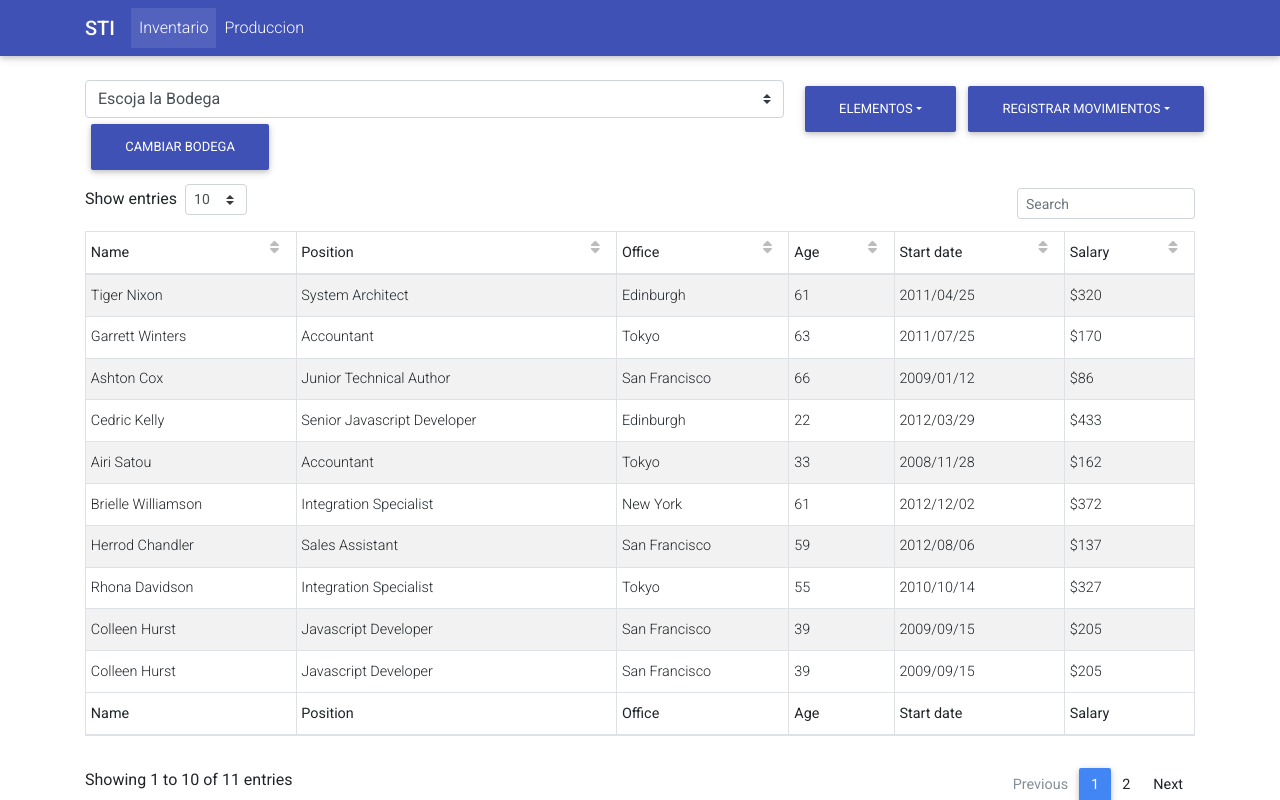
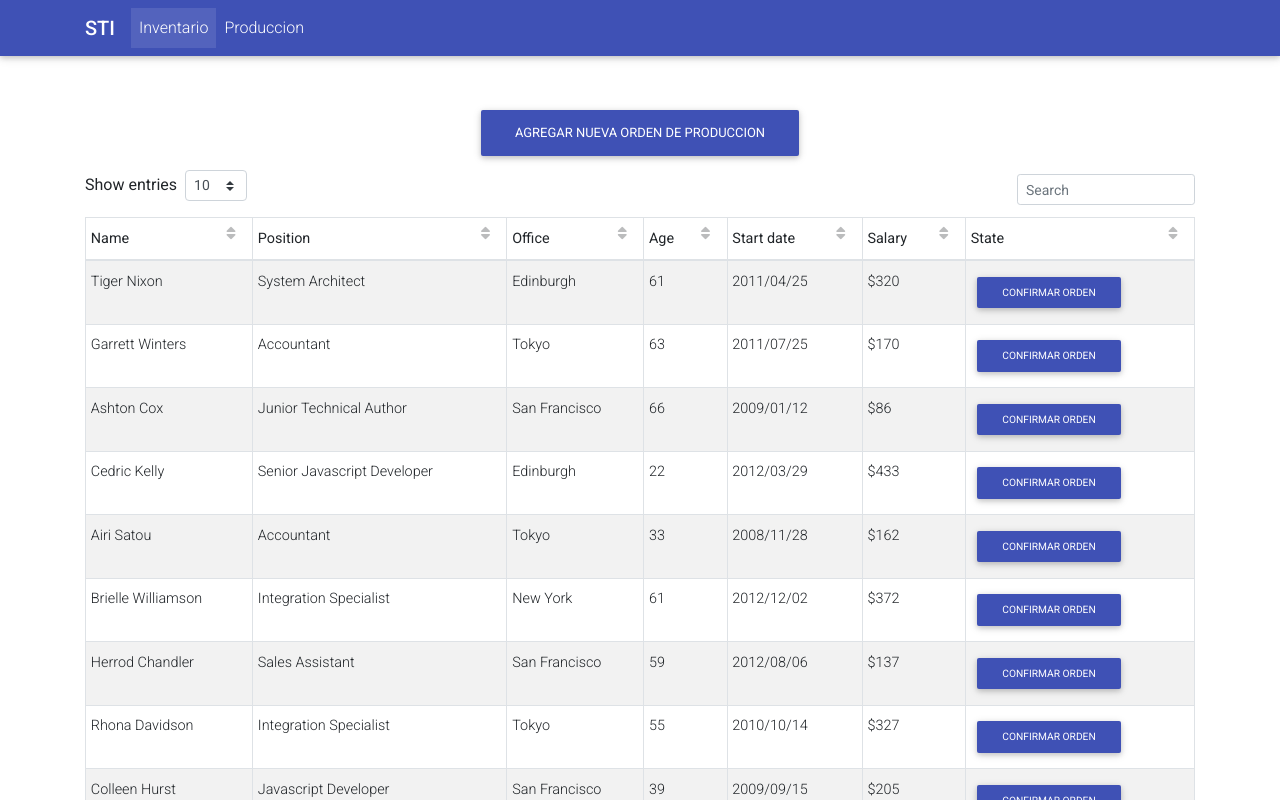
Before and after one commit to falfonsoPrg/React-App, a React (Create React App) app: page / in a window 1280 px wide. Shown: the top 800 px of the page. Built offline with nearby package versions, Linux system fonts and the light colour scheme.

Commit message:
Added the production module

```diff
--- a/src/App.js
+++ b/src/App.js
@@ -1,13 +1,13 @@
 import React, { Component } from 'react'
 import Inventory from './Inventory/Inventory'
 import Navbar from './NavBar'
-
+import Production from "./Production/Production"
 class App extends Component {
   render() {
     return (
       <div>
           <Navbar />
-          <Inventory />
+          <Production />
       </div>
     );
   }
--- a/src/Inventory/data-example.js
+++ b/src/Inventory/data-example.js
@@ -1,3 +1,6 @@
+import React from "react"
+import {MDBBtn} from "mdbreact"
+
 const data = {
       columns: [
         {
@@ -35,6 +38,10 @@ const data = {
           field: 'salary',
           sort: 'asc',
           width: 100
+        },
+        {
+          label: 'State',
+          field: 'Edit'
         }
       ],
       rows: [
@@ -44,7 +51,8 @@ const data = {
           office: 'Edinburgh',
           age: '61',
           date: '2011/04/25',
-          salary: '$320'
+          salary: '$320',
+          Edit: <MDBBtn color="indigo" size="sm">Confirmar orden</MDBBtn>
         },
         {
           name: 'Garrett Winters',
@@ -52,7 +60,8 @@ const data = {
           office: 'Tokyo',
           age: '63',
           date: '2011/07/25',
-          salary: '$170'
+          salary: '$170',
+          Edit: <MDBBtn color="indigo" size="sm">Confirmar orden</MDBBtn>
         },
         {
           name: 'Ashton Cox',
@@ -60,7 +69,8 @@ const data = {
           office: 'San Francisco',
           age: '66',
           date: '2009/01/12',
-          salary: '$86'
+          salary: '$86',
+          Edit: <MDBBtn color="indigo" size="sm">Confirmar orden</MDBBtn>
         },
         {
           name: 'Cedric Kelly',
@@ -68,7 +78,8 @@ const data = {
           office: 'Edinburgh',
           age: '22',
           date: '2012/03/29',
-          salary: '$433'
+          salary: '$433',
+          Edit: <MDBBtn color="indigo" size="sm">Confirmar orden</MDBBtn>
         },
         {
           name: 'Airi Satou',
@@ -76,7 +87,8 @@ const data = {
           office: 'Tokyo',
           age: '33',
           date: '2008/11/28',
-          salary: '$162'
+          salary: '$162',
+          Edit: <MDBBtn color="indigo" size="sm">Confirmar orden</MDBBtn>
         },
         {
           name: 'Brielle Williamson',
@@ -84,7 +96,8 @@ const data = {
           office: 'New York',
           age: '61',
           date: '2012/12/02',
-          salary: '$372'
+          salary: '$372',
+          Edit: <MDBBtn color="indigo" size="sm">Confirmar orden</MDBBtn>
         },
         {
           name: 'Herrod Chandler',
@@ -92,7 +105,8 @@ const data = {
           office: 'San Francisco',
           age: '59',
           date: '2012/08/06',
-          salary: '$137'
+          salary: '$137',
+          Edit: <MDBBtn color="indigo" size="sm">Confirmar orden</MDBBtn>
         },
         {
           name: 'Rhona Davidson',
@@ -100,7 +114,8 @@ const data = {
           office: 'Tokyo',
           age: '55',
           date: '2010/10/14',
-          salary: '$327'
+          salary: '$327',
+          Edit: <MDBBtn color="indigo" size="sm">Confirmar orden</MDBBtn>
         },
         {
           name: 'Colleen Hurst',
@@ -108,7 +123,8 @@ const data = {
           office: 'San Francisco',
           age: '39',
           date: '2009/09/15',
-          salary: '$205'
+          salary: '$205',
+          Edit: <MDBBtn color="indigo" size="sm">Confirmar orden</MDBBtn>
         },
         {
           name: 'Colleen Hurst',
@@ -116,7 +132,8 @@ const data = {
           office: 'San Francisco',
           age: '39',
           date: '2009/09/15',
-          salary: '$205'
+          salary: '$205',
+          Edit: <MDBBtn color="indigo" size="sm">Confirmar orden</MDBBtn>
         },
         {
           name: 'Colleen Hurst',
@@ -124,7 +141,8 @@ const data = {
           office: 'San Francisco',
           age: '39',
           date: '2009/09/15',
-          salary: '$205'
+          salary: '$205',
+          Edit: <MDBBtn color="indigo" size="sm">Confirmar orden</MDBBtn>
         }
     ]}
 
--- /dev/null
+++ b/src/Production/Production.js
@@ -0,0 +1,72 @@
+import React from "react"
+import {MDBBtn, MDBContainer, MDBRow, MDBCol,MDBInput,MDBModal,MDBModalBody,MDBModalFooter,MDBModalHeader,MDBSelectOption} from "mdbreact"
+import List from "../Inventory/List"
+
+class Production extends React.Component{
+    constructor(props){
+        super(props)
+        this.state = {
+            modal: false
+        };
+
+    }
+    toggle = () => {
+        this.setState({
+          modal: !this.state.modal
+        });
+    }
+
+    render(){
+        return(
+            <div>
+                <MDBContainer>
+                    <MDBRow className="mt-5">
+                        <MDBCol md="12"><center>
+                        <MDBBtn color="indigo" onClick={this.toggle}>Agregar nueva orden de produccion</MDBBtn>
+                        </center></MDBCol>
+                        <MDBContainer>
+                        {/* MODAL */}
+                        <MDBModal isOpen={this.state.modal} toggle={this.toggle}    >
+                        <MDBModalHeader toggle={this.toggle}>Agregar orden</MDBModalHeader>
+                        <MDBModalBody>
+
+                        <div>
+                        <label htmlFor="select">Seleccione el producto</label>
+                            <select id="select" className="browser-default custom-select">
+                            <option value="1">Producto 1</option>
+                            <option value="2">Producto 2</option>
+                            <option value="3">Producto 3</option>
+                            </select>
+                        </div>
+                        <MDBInput label="Cantidad a producir" />
+                        <div>
+                        <label htmlFor="select2">Insumo necesitado</label>
+                            <select id="select2" className="browser-default custom-select">
+                            <option value="1">Insumo 1</option>
+                            <option value="2">Insumo 2</option>
+                            <option value="3">Insumo 3</option>
+                            </select>
+                        </div>
+                        <MDBInput label="Cantidad del insumo" />
+                        <a href="#">Agregar mas insumos</a>
+                        </MDBModalBody>
+                        <MDBModalFooter>
+                            <MDBBtn color="secondary" onClick={this.toggle}>Cancelar</MDBBtn>
+                            <MDBBtn color="primary">Crear orden</MDBBtn>
+                        </MDBModalFooter>
+                        </MDBModal>
+                    </MDBContainer>
+                    </MDBRow>
+
+                    <MDBRow>
+                    <MDBCol md="12">
+                    <List />
+                    </MDBCol>
+                    </MDBRow>
+                </MDBContainer>
+            </div>
+        )
+    }
+}
+
+export default Production
```
